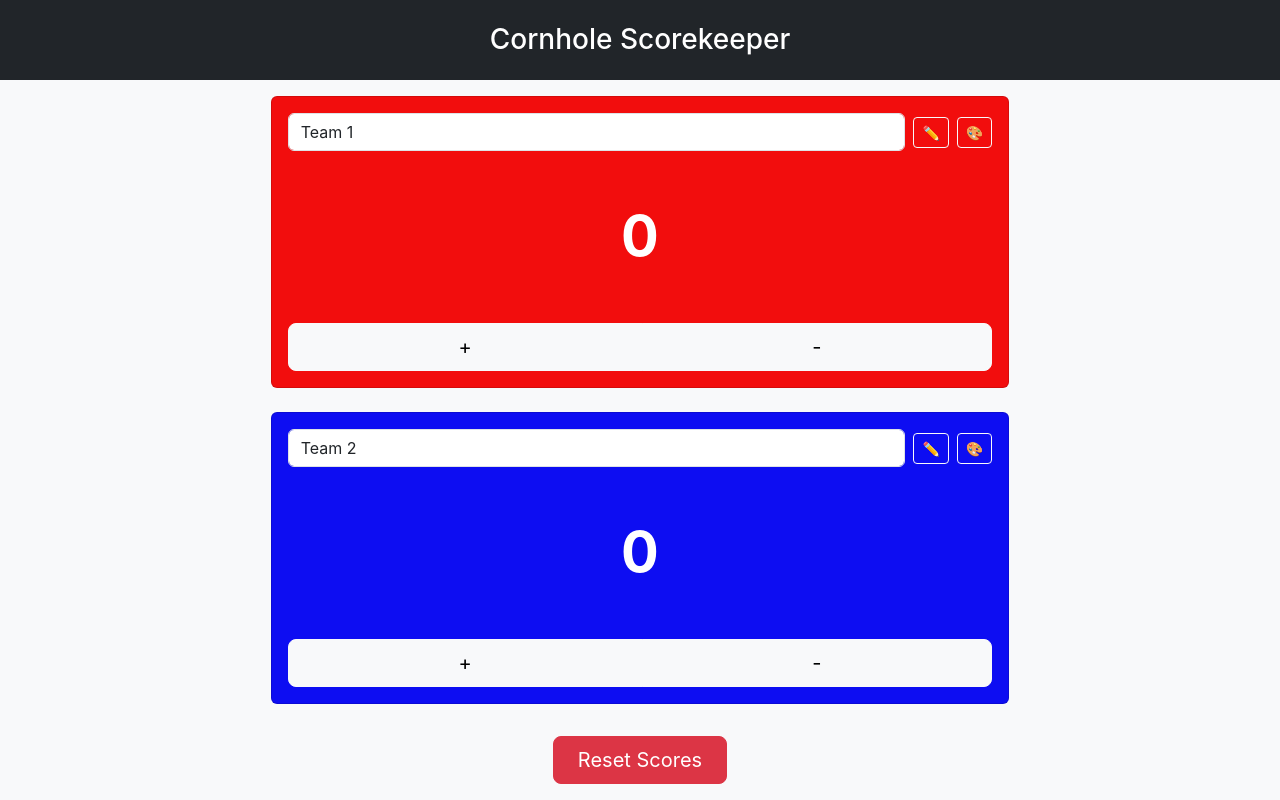
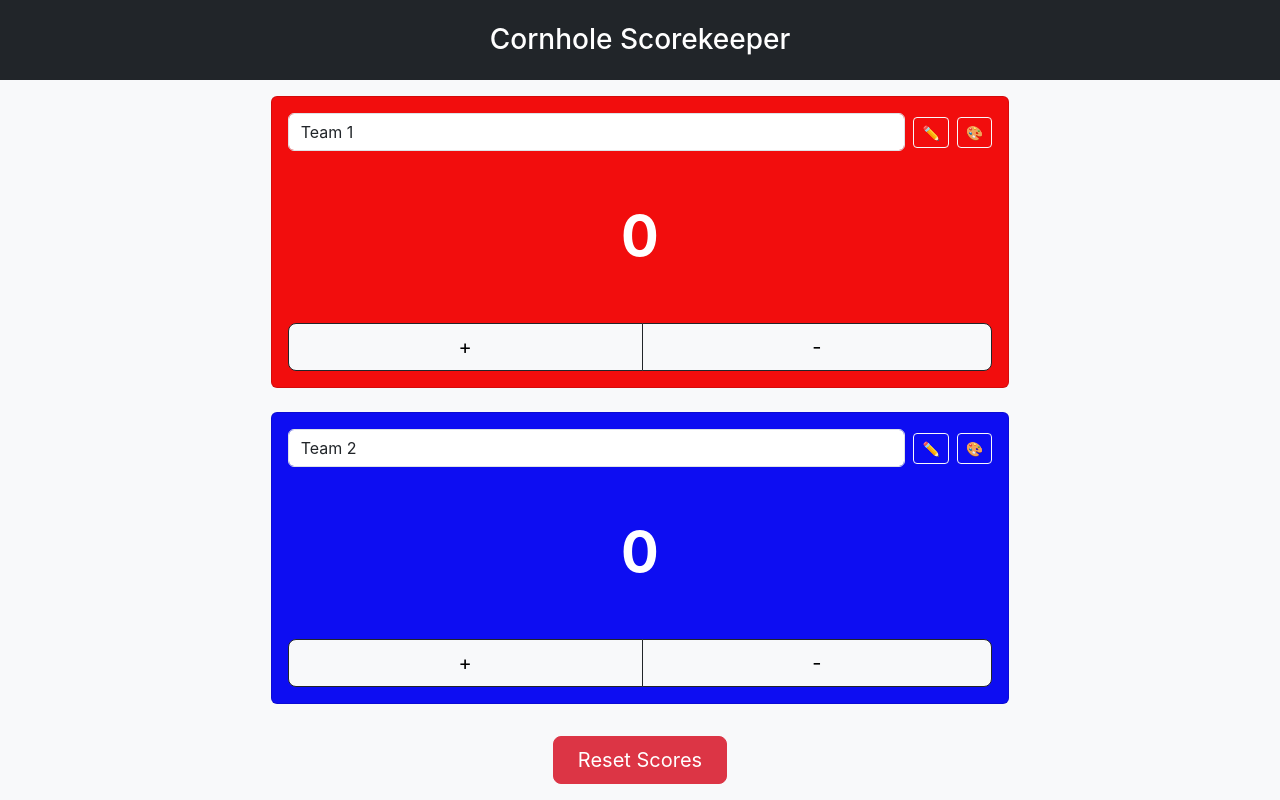
Before and after one commit to zmanoony-arch/cornhole, a React (Create React App) app: page / in a window 1280 px wide. Built offline with nearby package versions, Linux system fonts and the light colour scheme.

Commit message:
add black outline to +- buttons

```diff
--- a/src/TeamScore.js
+++ b/src/TeamScore.js
@@ -83,10 +83,10 @@ function TeamScore({ name, score, onScoreChange, onNameChange, color, onColorCha
         </div>
 
         <div className="btn-group w-100 mt-3" role="group">
-          <button type="button" className={`btn ${controlClass} btn-lg`} onClick={() => onScoreChange(1)}>
+          <button type="button" className={`btn ${controlClass} btn-lg border border-dark`} onClick={() => onScoreChange(1)}>
             +
           </button>
-          <button type="button" className={`btn ${controlClass} btn-lg`} onClick={() => onScoreChange(-1)}>
+          <button type="button" className={`btn ${controlClass} btn-lg border border-dark`} onClick={() => onScoreChange(-1)}>
             -
           </button>
         </div>
```
Also changed, not shown: 7 other files (tests, documents, lock files or other folders).
